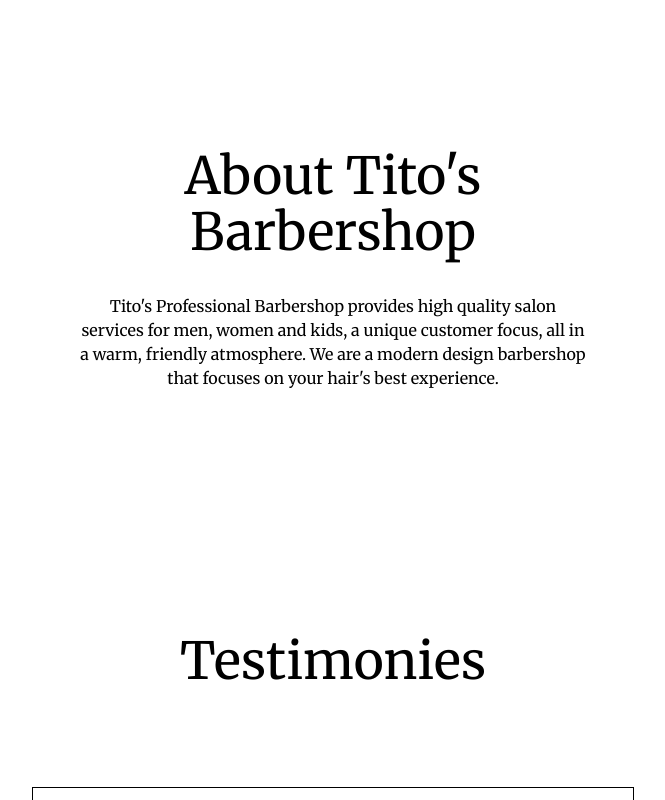
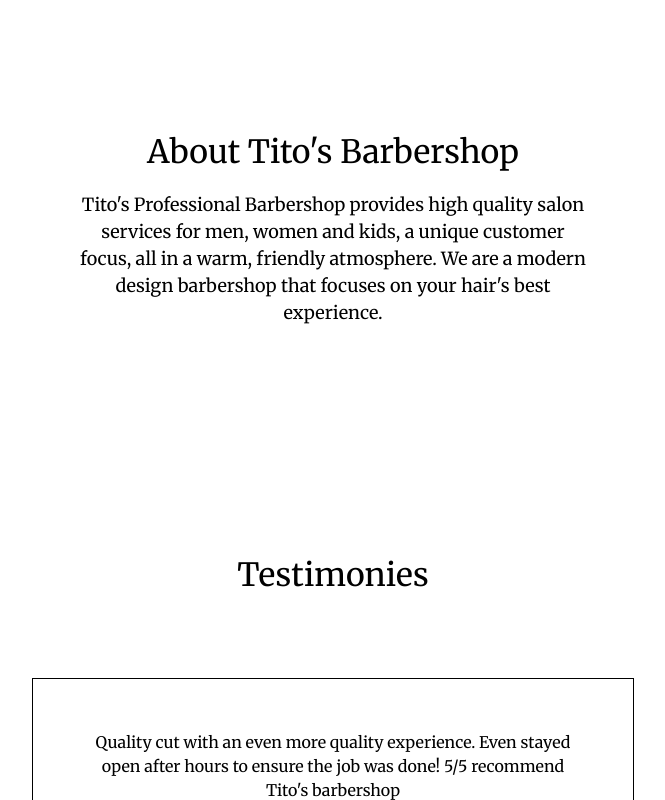
Before and after one commit to alexbradshaw/Titos, a React (Vite) app: page /about in a window 1280 px wide. Shown: the part 960-1760 px from the top of the page, without its empty margins (307-972 px from the left). Built offline with nearby package versions, Linux system fonts and the light colour scheme.

Commit message:
changed styling for large pages

```diff
--- a/src/Pages/About/About.css
+++ b/src/Pages/About/About.css
@@ -21,6 +21,22 @@
 
 .aboutInformation {
     width: 40%;
+}
+
+.aboutInformation > div > h1 {
+    font-size: 4rem;
+}
+
+.aboutInformation > div > p {
+    font-size: 1.5rem;
+}
+
+.gallery h1 {
+    font-size: 4rem;
+}
+
+.testimonies > * > h1 {
+    font-size: 4rem;
 }
 
 .gallery {
@@ -166,6 +182,27 @@
         margin-left: 40px;
     }
 
+    .testimonies > * > h1 {
+        font-size: 2rem;
+    }
+
+    .aboutInformation > div > h1 {
+        font-size: xx-large;
+    }
+
+    .aboutInformation > div > p {
+        font-size: large;
+    }
+
+    .gallery h1 {
+        font-size: 4rem;
+    }
+
+    .testimonies > * > h1 {
+        font-size: xx-large;
+    }
+
+
 }
 
 @media screen and (max-width:1280px){
```
